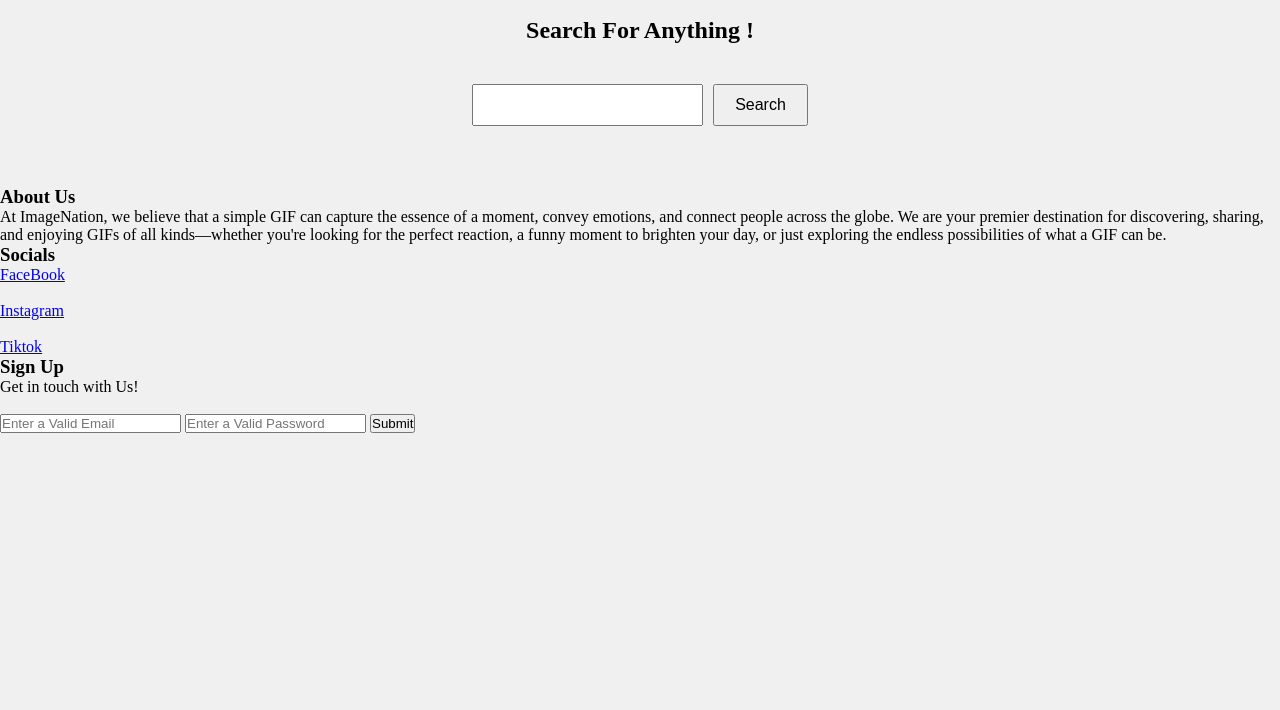
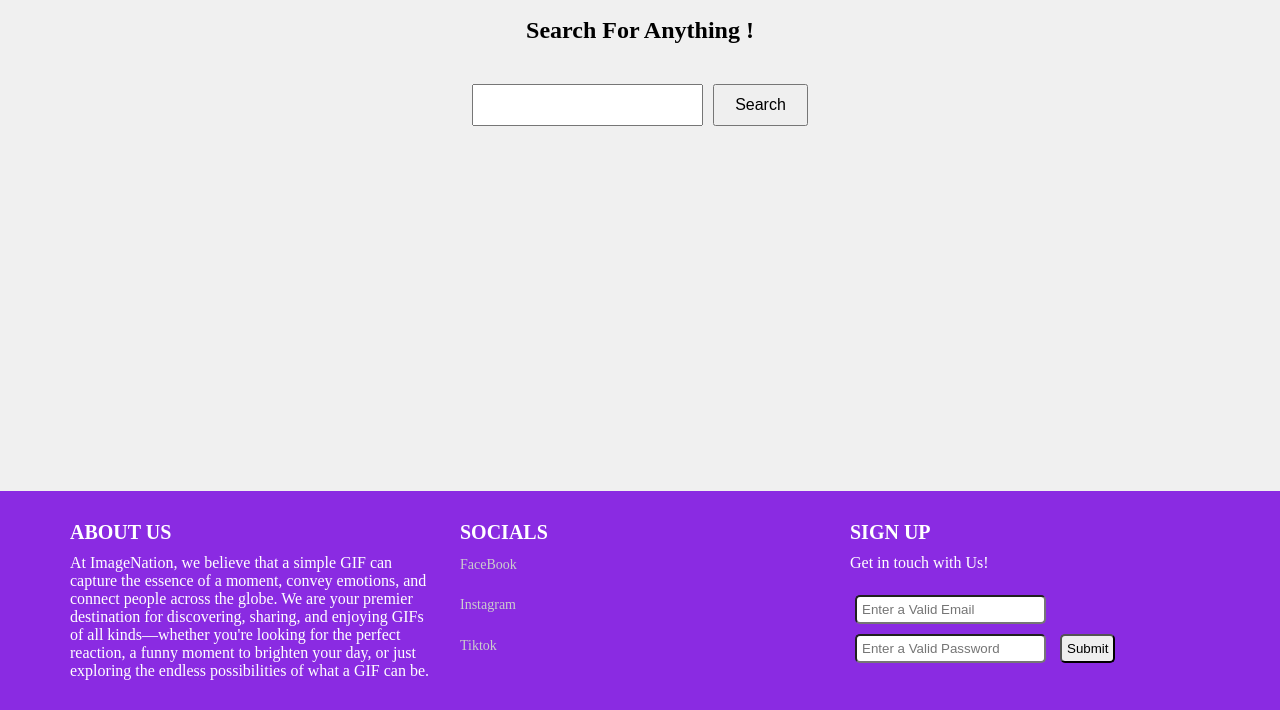
Before and after one commit to dglewis22/Javascript-project02, a plain HTML site: page index.html in a window 1280 px wide. Shown: the part 90-800 px from the top of the page. Drawn offline with Linux system fonts and the light colour scheme; a web font is replaced by a local one.

Commit message:
Styled the Footer

```diff
--- a/style.css
+++ b/style.css
@@ -3,6 +3,15 @@
     padding: 0;
     box-sizing: border-box;
 }
+
+html, body {
+    height: 100%;
+    margin: 0;
+    display: flex;
+    flex-direction: column;
+    font-family: "Baskervville SC", serif;
+    font-weight: 400;
+    font-style: normal;
 
 body {
     background-color: #f0f0f0;
@@ -77,7 +86,7 @@ body {
     position: fixed;
     left: -180px;
     top: 0;
-    background-color: gray;
+    background-color: hsl(271, 76%, 75%);
     transition: left 0.5s ease;
     z-index: 2;
 }
@@ -87,6 +96,7 @@ body {
 }
 
 .content {
+    flex: 1;
     padding: 20px;
     margin-left: 0;
     transition: margin-left 0.5s ease;
@@ -111,7 +121,8 @@ ul li {
 }
 
 ul li a {
-    color: black;
+    color: white;
+    font-size: 1.25em;
     font-weight: 500;
     padding: 5px 0;
     display: block;
@@ -163,3 +174,85 @@ h2 {
     margin-bottom: 20px;
     margin-top: 20px;
 }
+
+.footer {
+    background-color: blueviolet;
+    color: white;
+    padding: 30px 0;
+    width: 100%;
+    position: relative;
+    margin-top: 20px;
+    transition: margin-left 0.5s ease;
+}
+
+.footer-container {
+    display: flex;
+    flex-direction: row;
+    justify-content: space-between;
+    max-width: 1200px;
+    margin: 0 auto;
+    padding: 0 15px;
+}
+
+.footer-column {
+    flex: 1;
+    padding: 0 15px;
+}
+
+.footer-column h3 {
+    font-size: 20px;
+    margin-bottom: 10px;
+    text-transform: uppercase;
+    color: #ffffff;
+}
+
+.footer-column a {
+    color: #ccc;
+    font-size: 14px;
+    line-height: 1.6;
+    margin: 0;
+    text-decoration: none;
+}
+
+@media (max-width: 768px) {
+    .footer-container {
+        flex-direction: column;
+    }
+
+    .footer-column {
+        margin-bottom: 20px;
+        padding: 0;
+    }
+
+    .footer-column h3 {
+        font-size: 18px;
+    }
+
+    .footer-column a {
+        font-size: 12px;
+    }
+}
+
+.checkbox:checked ~ .content {
+    margin-left: 180px;
+}
+
+.checkbox:checked ~ .footer {
+    margin-left: 180px;
+}
+
+#email , #password , #signUpBtn {
+    display: flexbox;
+    padding: 5px;
+    margin: 5px;
+    border-radius: 5px;
+    cursor: pointer;
+}
+
+#prevBtn , #nextBtn {
+    cursor: pointer;
+    padding: 5px;
+    margin: 5px;
+    background-color: hsl(271, 76%, 80%);
+    border-radius: 50px;
+}
```
